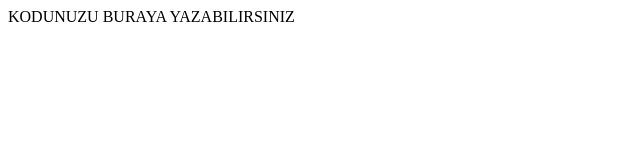
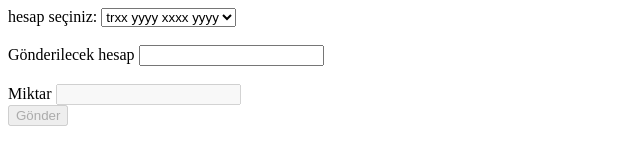
Before and after one commit to kodin21/eft-uygulamasi-week1-homework-enesettar, a website built with Parcel: page index.html in a window 1280 px wide. Shown: the whole page, without its empty margins (0-640 px from the left). Built offline with nearby package versions, Linux system fonts and the light colour scheme.

Commit message:
Update index.html

```diff
--- a/index.html
+++ b/index.html
@@ -7,7 +7,37 @@
     <title>Document</title>
 </head>
 <body>
-    KODUNUZU BURAYA YAZABILIRSINIZ
+    <div class="container">
+        <div class="account-manager">
+            <label for="accounts">hesap seçiniz:</label>
+
+            <select name="accounts" id="ibans">
+            <option id="iban1" value="trxx yyyy xxxx yyyy" onselect="izin1()">trxx yyyy xxxx yyyy</option>
+            <option id="iban2" value="trxx yyyy xxxx yyyx">trxx yyyy xxxx yyyx</option>
+            <option id="iban3" value="trxx yyyy xxxx xyyx">trxx yyyy xxxx xyyx</option>
+
+            </select>
+        </div>
+        <br>
+        <div>
+            <label>Gönderilecek hesap</label>
+            <input onchange="display()" type="text" id="gonderilenHesap" onblur='return event.keyCode >= 48 && event.keyCode <= 57 ' >
+
+        <div><br>
+            <label >Miktar</label>
+            <input disabled onchange="parasal()"  id="para" min="0" max="500" onkeypress='return event.keyCode >= 48 && event.keyCode <= 57'>
+        </div>
+    </div>
+
+
+    <button disabled onclick ="x()"type="submit" id="btn" value="gönder">Gönder</button><br>
+
+   </div>
+
+
+
+    </div>
+    <script src="script.js"></script>
     <script src="index.js"></script>
 </body>
 </html>
```
